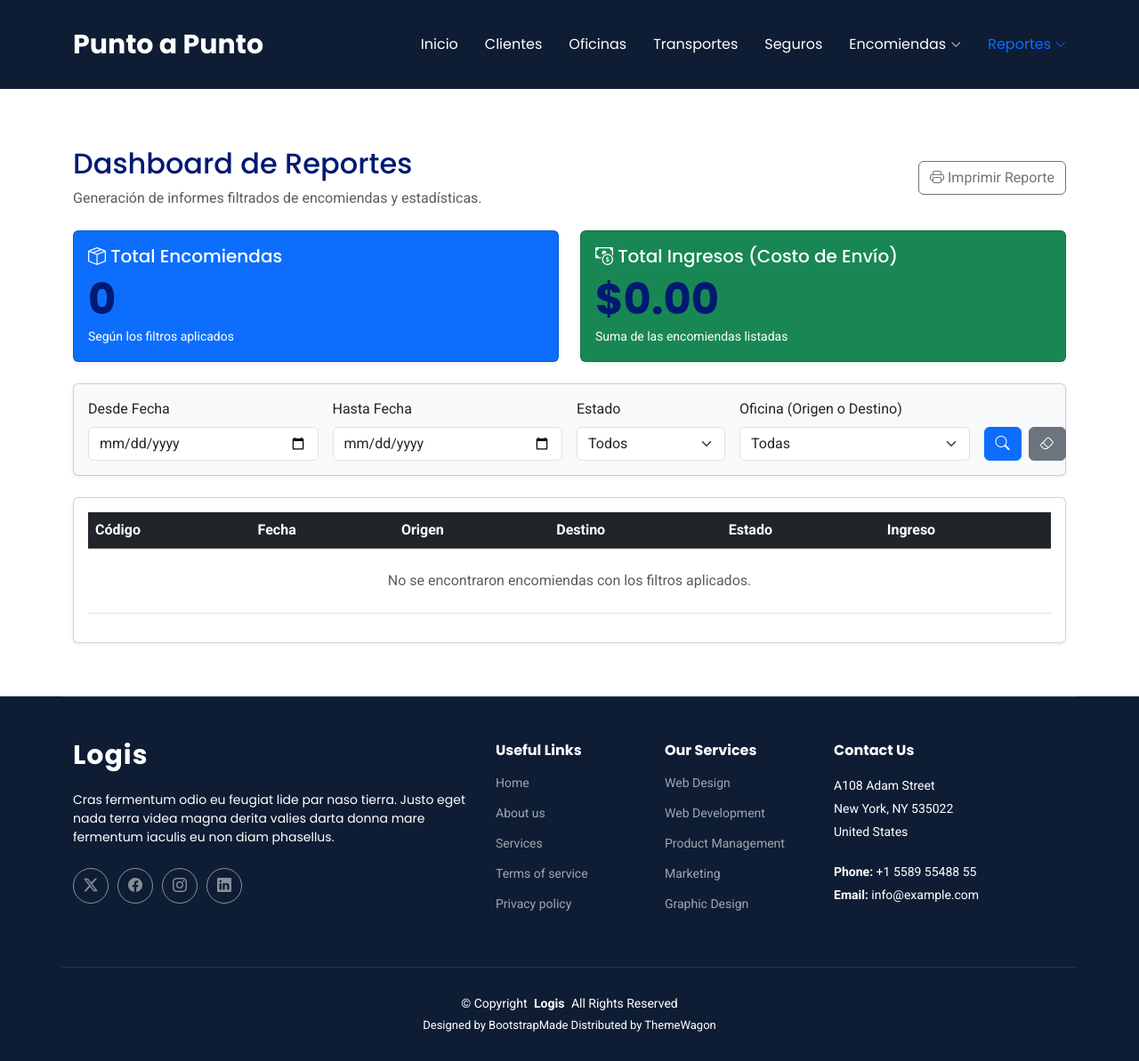
After one commit to pablo2001-bod/Punto-a-Punto, a Django app: page /reportes/reportesGenerales/ in a window 1280 px wide. The commit adds this page. Shown: the whole page at 89% size. Run offline with Django 5.2, Linux system fonts and the light colour scheme; data that the repository does not hold is empty; some libraries are stand-ins or nearby versions.

Commit message:
Creacion de reporte generales

```diff
--- a/envios/templates/plantillaprincipal.html
+++ b/envios/templates/plantillaprincipal.html
@@ -130,6 +130,13 @@
                                 </a>
                             </li>
 
+                            <!-- NUEVA OPCIÓN DE REPORTES GENERALES -->
+                            <li>
+                                <a href="/reportes/reportesGenerales/">
+                                    Reportes generales
+                                </a>
+                            </li>
+
                             <li>
                                 <a href="/notificaciones/listadoNotificacion/">
                                     Correos enviados
@@ -201,11 +208,7 @@
         <div class="container copyright text-center mt-4">
         <p>© <span>Copyright</span> <strong class="px-1 sitename">Logis</strong> <span>All Rights Reserved</span></p>
         <div class="credits">
-            <!-- All the links in the footer should remain intact. -->
-            <!-- You can delete the links only if you've purchased the pro version. -->
-            <!-- Licensing information: https://bootstrapmade.com/license/ -->
-            <!-- Purchase the pro version with working PHP/AJAX contact form: [buy-url] -->
-            Designed by <a href="https://bootstrapmade.com/">BootstrapMade</a> Distributed by <a href=“https://themewagon.com>ThemeWagon
+            Designed by <a href="https://bootstrapmade.com/">BootstrapMade</a> Distributed by <a href="https://themewagon.com">ThemeWagon</a>
         </div>
         </div>
 
--- /dev/null
+++ b/envios/templates/reportes/reportesGenerales.html
@@ -0,0 +1,140 @@
+{% extends "plantillaprincipal.html" %}
+{% block titulo %}Reportes Generales | Punto a Punto{% endblock %}
+{% block contenido %}
+<main class="main" style="padding-top: 105px;">
+<section class="section">
+<div class="container">
+
+<div class="d-flex justify-content-between align-items-center mb-4">
+    <div>
+        <h2>Dashboard de Reportes</h2>
+        <p class="text-muted mb-0">Generación de informes filtrados de encomiendas y estadísticas.</p>
+    </div>
+    <div>
+        <!-- Botón para imprimir o generar PDF (Usando la función nativa del navegador por ahora) -->
+        <button onclick="window.print()" class="btn btn-outline-secondary">
+            <i class="bi bi-printer"></i> Imprimir Reporte
+        </button>
+    </div>
+</div>
+
+<!-- Tarjetas de Resumen (KPIs) -->
+<div class="row mb-4">
+    <div class="col-md-6">
+        <div class="card text-white bg-primary shadow-sm h-100">
+            <div class="card-body">
+                <h5 class="card-title"><i class="bi bi-box-seam"></i> Total Encomiendas</h5>
+                <h2 class="display-5 fw-bold mb-0">{{ total_encomiendas }}</h2>
+                <p class="card-text"><small>Según los filtros aplicados</small></p>
+            </div>
+        </div>
+    </div>
+    <div class="col-md-6">
+        <div class="card text-white bg-success shadow-sm h-100">
+            <div class="card-body">
+                <h5 class="card-title"><i class="bi bi-cash-coin"></i> Total Ingresos (Costo de Envío)</h5>
+                <h2 class="display-5 fw-bold mb-0">${{ total_ingresos|floatformat:2 }}</h2>
+                <p class="card-text"><small>Suma de las encomiendas listadas</small></p>
+            </div>
+        </div>
+    </div>
+</div>
+
+<!-- Formulario de Filtros -->
+<div class="card shadow-sm mb-4 bg-light">
+    <div class="card-body">
+        <form method="get" action="/reportes/reportesGenerales/">
+            <div class="row g-3 align-items-end">
+                <div class="col-md-3">
+                    <label class="form-label font-weight-bold">Desde Fecha</label>
+                    <input type="date" name="fecha_inicio" class="form-control" value="{{ filtros.fecha_inicio }}">
+                </div>
+                <div class="col-md-3">
+                    <label class="form-label font-weight-bold">Hasta Fecha</label>
+                    <input type="date" name="fecha_fin" class="form-control" value="{{ filtros.fecha_fin }}">
+                </div>
+                <div class="col-md-2">
+                    <label class="form-label font-weight-bold">Estado</label>
+                    <select name="estado" class="form-select">
+                        <option value="">Todos</option>
+                        {% for valor, texto in estados_encomienda %}
+                        <option value="{{ valor }}" {% if filtros.estado == valor %}selected{% endif %}>{{ texto }}</option>
+                        {% endfor %}
+                    </select>
+                </div>
+                <div class="col-md-3">
+                    <label class="form-label font-weight-bold">Oficina (Origen o Destino)</label>
+                    <select name="oficina" class="form-select">
+                        <option value="">Todas</option>
+                        {% for o in oficinas %}
+                        <option value="{{ o.id_oficina }}" {% if filtros.oficina == o.id_oficina|stringformat:"s" %}selected{% endif %}>{{ o.ciudad }} - {{ o.nombre }}</option>
+                        {% endfor %}
+                    </select>
+                </div>
+                <div class="col-md-1 d-flex gap-2">
+                    <button type="submit" class="btn btn-primary w-100" title="Filtrar">
+                        <i class="bi bi-search"></i>
+                    </button>
+                    <a href="/reportes/reportesGenerales/" class="btn btn-secondary w-100" title="Limpiar filtros">
+                        <i class="bi bi-eraser"></i>
+                    </a>
+                </div>
+            </div>
+        </form>
+    </div>
+</div>
+
+<!-- Tabla de Resultados -->
+<div class="card shadow-sm">
+    <div class="card-body">
+        <div class="table-responsive">
+            <table class="table table-hover align-middle">
+                <thead class="table-dark">
+                    <tr>
+                        <th>Código</th>
+                        <th>Fecha</th>
+                        <th>Origen</th>
+                        <th>Destino</th>
+                        <th>Estado</th>
+                        <th>Ingreso</th>
+                    </tr>
+                </thead>
+                <tbody>
+                    {% for encomienda in encomiendas %}
+                    <tr>
+                        <td><strong>{{ encomienda.codigo_seguimiento }}</strong></td>
+                        <td>{{ encomienda.fecha_registro|date:"d/m/Y H:i" }}</td>
+                        <td>{{ encomienda.oficina_origen.ciudad }}</td>
+                        <td>{{ encomienda.oficina_destino.ciudad }}</td>
+                        <td>
+                            <span class="badge text-bg-info">{{ encomienda.get_estado_display }}</span>
+                        </td>
+                        <td>${{ encomienda.costo_envio|floatformat:2 }}</td>
+                    </tr>
+                    {% empty %}
+                    <tr>
+                        <td colspan="6" class="text-center text-muted py-4">
+                            No se encontraron encomiendas con los filtros aplicados.
+                        </td>
+                    </tr>
+                    {% endfor %}
+                </tbody>
+            </table>
+        </div>
+    </div>
+</div>
+
+</div>
+</section>
+</main>
+
+<style>
+/* Ocultar elementos innecesarios al imprimir */
+@media print {
+    body * { visibility: hidden; }
+    .main, .main * { visibility: visible; }
+    .main { position: absolute; left: 0; top: 0; margin-top: 0 !important; padding-top: 0 !important;}
+    form, .btn { display: none !important; }
+}
+</style>
+{% endblock %}
--- a/envios/urls.py
+++ b/envios/urls.py
@@ -1,4 +1,3 @@
-# urls.py
 from django.urls import path
 from envios import views
 
@@ -27,7 +26,7 @@ urlpatterns = [
     path('transportes/guardarTransporte/', views.guardarTransporte, name='guardarTransporte'),
     path('transportes/editarTransporte/<int:id>/', views.editarTransporte, name='editarTransporte'),
     path('transportes/actualizarTransporte/<int:id>/', views.actualizarTransporte, name='actualizarTransporte'),
-    path('transportes/eliminarTransporte/<int:id>/', views.eliminarTransporte, name='eliminarTransporte'),
+    path('transportes/eliminarTransporte/<int:id>/', views.eliminarTransporte, name='eliminarTransporte'), # <-- Asegúrate de tener esta vista si usas el botón eliminar
 
     # Seguros
     path('seguros/listadoSeguro/', views.listadoSeguro, name='listadoSeguro'),
@@ -47,7 +46,7 @@ urlpatterns = [
     # Seguimiento
     path('seguimiento/seguimientoEncomienda/', views.seguimientoEncomienda, name='seguimientoEncomienda'),
 
-    # Reportes
+    # Reportes y Novedades
     path('reportes/listadoReporte/', views.listadoReporte, name='listadoReporte'),
     path('reportes/nuevoReporte/<int:id>/', views.nuevoReporte, name='nuevoReporte'),
     path('reportes/guardarReporte/', views.guardarReporte, name='guardarReporte'),
@@ -56,6 +55,9 @@ urlpatterns = [
     path('reportes/eliminarReporte/<int:id>/', views.eliminarReporte, name='eliminarReporte'),
     path('reportes/resolverReporte/<int:id>/', views.resolverReporte, name='resolverReporte'),
 
+    # NUEVO: Reportes Generales
+    path('reportes/reportesGenerales/', views.reportesGenerales, name='reportesGenerales'),
+
     # Notificaciones
     path('notificaciones/listadoNotificacion/', views.listadoNotificacion, name='listadoNotificacion'),
 ]
--- a/envios/views.py
+++ b/envios/views.py
@@ -6,6 +6,7 @@ from django.conf import settings
 from django.core.mail import send_mail
 from django.utils import timezone
 from envios.forms import ClienteForm, OficinaForm
+from django.db.models import Sum
 
 # ==========================================
 # FUNCIÓN AUXILIAR: Enviar Notificacion
@@ -584,3 +585,45 @@ def listadoNotificacion(request):
         "notificaciones/listadoNotificacion.html",
         {"notificaciones": notificaciones},
     )
+
+# REPORTES GENERALES (Filtros y Dashboard)
+def reportesGenerales(request):
+    # Obtenemos todas las encomiendas base
+    encomiendas = Encomienda.objects.select_related(
+        'cliente', 'oficina_origen', 'oficina_destino'
+    ).all().order_by('-fecha_registro')
+
+    # Capturar parámetros de filtro desde el formulario GET
+    fecha_inicio = request.GET.get('fecha_inicio')
+    fecha_fin = request.GET.get('fecha_fin')
+    estado = request.GET.get('estado')
+    oficina = request.GET.get('oficina')
+
+    # Aplicar filtros si existen
+    if fecha_inicio:
+        encomiendas = encomiendas.filter(fecha_registro__date__gte=fecha_inicio)
+    if fecha_fin:
+        encomiendas = encomiendas.filter(fecha_registro__date__lte=fecha_fin)
+    if estado:
+        encomiendas = encomiendas.filter(estado=estado)
+    if oficina:
+        # Filtra si la oficina seleccionada es origen o destino
+        encomiendas = encomiendas.filter(oficina_origen__id_oficina=oficina) | encomiendas.filter(oficina_destino__id_oficina=oficina)
+
+    # Cálculos para el Dashboard (KPIs)
+    total_encomiendas = encomiendas.count()
+    # Sumar el costo de envío de las encomiendas filtradas (si es None, devuelve 0)
+    total_ingresos = encomiendas.aggregate(total=Sum('costo_envio'))['total'] or 0
+
+    return render(
+        request,
+        "reportes/reportesGenerales.html",
+        {
+            "encomiendas": encomiendas,
+            "estados_encomienda": Encomienda.ESTADOS_ENCOMIENDA,
+            "oficinas": Oficina.objects.all(),
+            "total_encomiendas": total_encomiendas,
+            "total_ingresos": total_ingresos,
+            "filtros": request.GET, # Para mantener los valores seleccionados en el select/input
+        }
+    )
```
Also changed, not shown: 1 other file.
